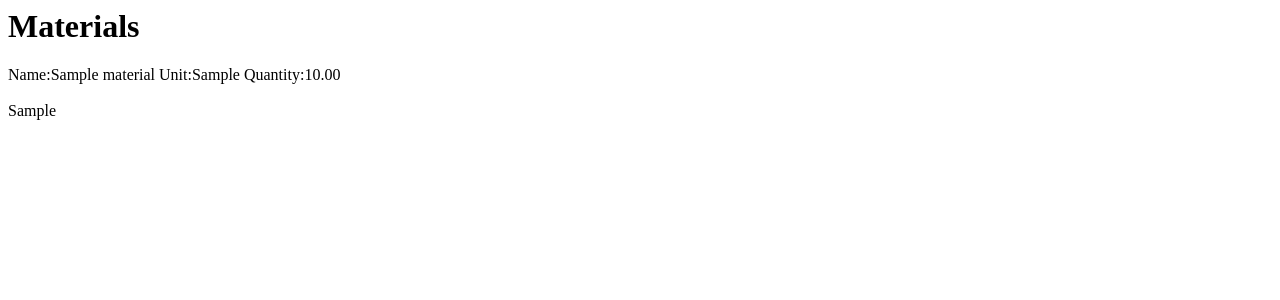
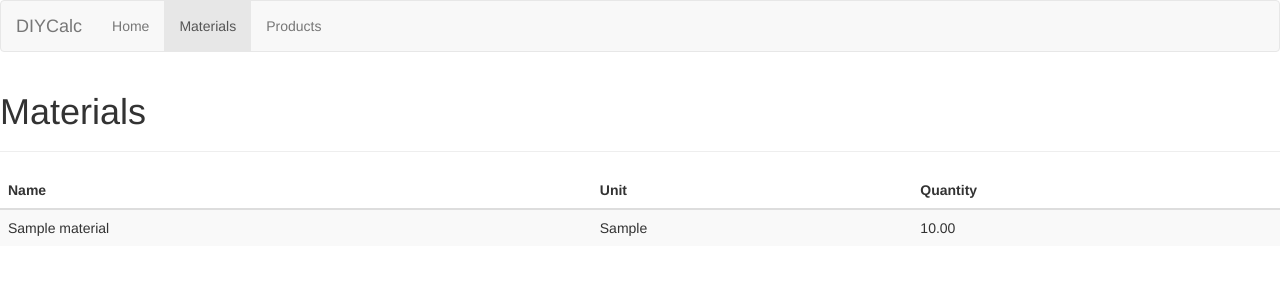
Before and after one commit to katchengli/IntlWDHackathon, a Django app: page /materials/ in a window 1280 px wide. Shown: the top 300 px of the page. Run offline with Django 3.2, Linux system fonts and the light colour scheme; tables that the repository leaves empty hold one stand-in row (values such as "Sample post"); some libraries are stand-ins or nearby versions.

Commit message:
adding styling to materials mostly

```diff
--- a/home/templates/DIYCalc/base.html
+++ b/home/templates/DIYCalc/base.html
@@ -19,7 +19,7 @@
             <span class="icon-bar"></span>
             <span class="icon-bar"></span>
           </button>
-          <a class="navbar-brand" href="#">DIYCalc</a>
+          <a class="navbar-brand" href="{% url "home" %}">DIYCalc</a>
         </div>
         <div class="collapse navbar-collapse" id="bs-example-navbar-collapse-1">
           <ul class="nav navbar-nav">
@@ -35,7 +35,6 @@
     <!-- jQuery (necessary for Bootstrap's JavaScript plugins) -->
     <script src="{{ STATIC_URL }}js/jquery.js"></script>
     <script src="//maxcdn.bootstrapcdn.com/bootstrap/3.3.2/js/bootstrap.min.js"></script>
-    <script src="//maxcdn.bootstrapcdn.com/bootswatch/assets/js/bootswatch.js"></script>
     {% block scripts %}
     {% endblock scripts %}
   </body>
--- a/home/templates/home/home.html
+++ b/home/templates/home/home.html
@@ -1,6 +1,8 @@
 {% extends "DIYCalc/base.html" %}
 {% block content %}
-    <h1>Home Page!</h1>
+    <div class="page-header">
+        <h1>Home Page!</h1>
+    </div>
 {% endblock content %}
 {% block scripts %}
     <script>
--- a/materials/templates/materials/index.html
+++ b/materials/templates/materials/index.html
@@ -1,15 +1,37 @@
+{% extends "DIYCalc/base.html" %}
+{% block content %}
+    <div class="page-header">
+        <h1>Materials</h1>
+    </div>
+    <div class="bs-component">
+        <table class="table table-striped table-hover ">
+          <thead>
+            <tr>
+              <th>Name</th>
+              <th>Unit</th>
+              <th>Quantity</th>
+            </tr>
+          </thead>
+          <tbody>
+            {% for material in materials %}
+                <tr>
+                  <td>{{ material.name }}</td>
+                  <td>{{ material.unit.unit }}</td>
+                  <td>{{ material.quantity }}</td>
+                </tr>
+            {% endfor %}
+          </tbody>
+        </table>
+    </div>
+{% endblock content %}
+
+{% block scripts %}
+    <script>
+        $( window ).load(function() {
+            $("#materialsNavLi").addClass("active");
+        });
+    </script>
+{% endblock scripts %}
+
+
 <h1>Materials</h1>
-
-{% for material in materials %}
-	<span>Name:{{ material.name }}</span>
-
-	<span>Unit:{{ material.unit.unit }}</span>
-	<span>Quantity:{{ material.quantity }}</span>
-	<br/>
-
-{% endfor %}
-<br/>
-{% for unit in units %}
-	<span>{{ unit.unit }}</span>
-	<br/>
-{% endfor %}
```
